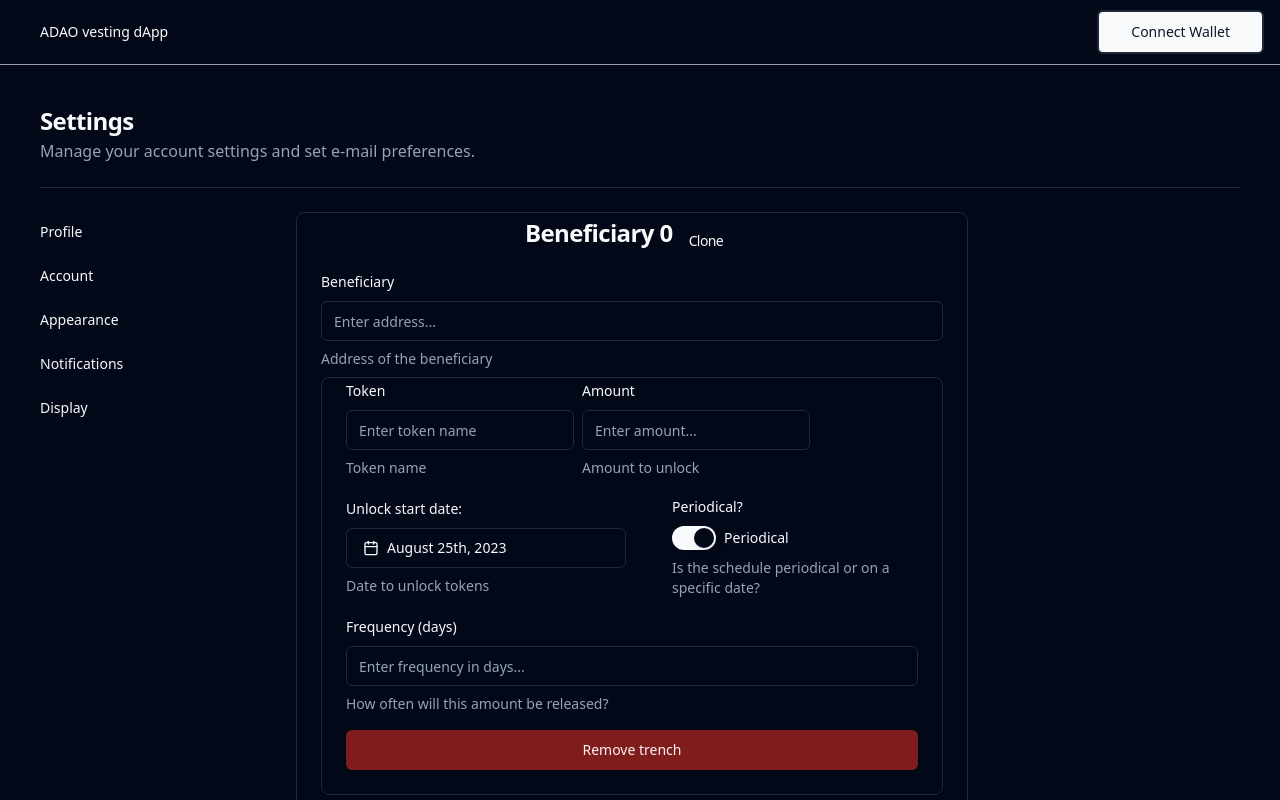
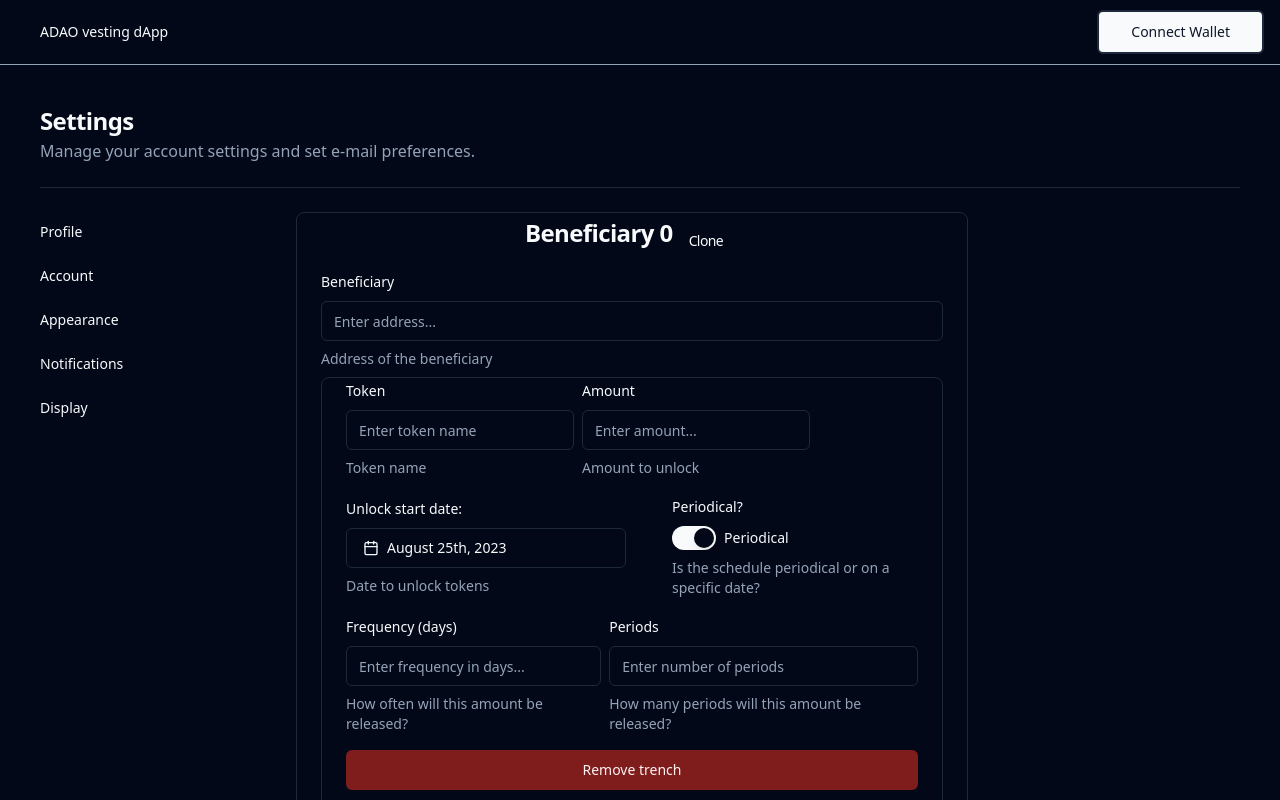
Before and after one commit to ADAOcommunity/cardano-vesting-dApp, a Next.js app in the folder frontend/: page /create in a window 1280 px wide. Both pictures are taken after a click on the switch 694 px from the left and 538 px from the top of the page. Shown: the top 800 px of the page. Built offline with nearby package versions, Linux system fonts and the light colour scheme.

Commit message:
Allow adding number of periods

```diff
--- a/frontend/components/form/create-form.tsx
+++ b/frontend/components/form/create-form.tsx
@@ -48,6 +48,7 @@ const vestingScheduleSchema = z.object(
                                 message: "Address must be specified",
                             }),
                             periodical: z.boolean(),
+                            periods: z.number().min(1, { message: "Periods must be greater than 0" }).optional(),
                             periodLength: z.number().min(1, { message: "Period length must be greater than 0" }).optional(),
                             amount: z.number().min(0.1, { message: "Amount must be greater than 0" })
                         })
@@ -71,6 +72,7 @@ const defaultValues: Partial<VestingFormValues> = {
                 {
                     amount: 0,
                     freeDate: new Date(),
+                    periods:1,
                     periodical: false,
                     periodLength: 0,
                     token: ""
--- a/frontend/components/form/schedule-form.tsx
+++ b/frontend/components/form/schedule-form.tsx
@@ -146,7 +146,7 @@ export function BeneficiarySchedule({ scheduleIndex, onRemove }: Props) {
                                         <FormLabel>Periodical?</FormLabel>
                                         <FormControl>
                                             <div className="flex items-center space-x-2">
-                                                <Switch onCheckedChange={(e)=>form.setValue(`items.${scheduleIndex}.schedule.${index}.periodical`, e)} id="periodical" />
+                                                <Switch onCheckedChange={(e) => form.setValue(`items.${scheduleIndex}.schedule.${index}.periodical`, e)} id="periodical" />
                                                 <Label htmlFor="airplane-mode">Periodical</Label>
                                             </div>
                                         </FormControl>
@@ -161,14 +161,16 @@ export function BeneficiarySchedule({ scheduleIndex, onRemove }: Props) {
 
 
                         </div>
-                        {form.getValues(`items.${scheduleIndex}.schedule.${index}.periodical`) && <FormField
+                        {form.getValues(`items.${scheduleIndex}.schedule.${index}.periodical`) &&
+                            <div className="flex flex-row space-x-2 justify-even items-center">
+                                <FormField
                                     control={form.control}
                                     name={`items.${scheduleIndex}.schedule.${index}.periodLength`}
                                     render={({ field }) => (
                                         <FormItem>
                                             <FormLabel>Frequency (days)</FormLabel>
                                             <FormControl>
-                                        <Input onChange={(e) => form.setValue(`items.${scheduleIndex}.schedule.${index}.amount`, Number(e.target.value))} type="number" placeholder="Enter frequency in days..." />
+                                                <Input onChange={(e) => form.setValue(`items.${scheduleIndex}.schedule.${index}.periodLength`, Number(e.target.value))} type="number" placeholder="Enter frequency in days..." />
                                             </FormControl>
                                             <FormDescription>
                                                 How often will this amount be released?
@@ -176,7 +178,25 @@ export function BeneficiarySchedule({ scheduleIndex, onRemove }: Props) {
                                             <FormMessage />
                                         </FormItem>
                                     )}
-                        />}
+                                />
+                                <FormField
+                                    control={form.control}
+                                    name={`items.${scheduleIndex}.schedule.${index}.periods`}
+                                    render={({ field }) => (
+                                        <FormItem>
+                                            <FormLabel>Periods</FormLabel>
+                                            <FormControl>
+                                                <Input onChange={(e) => form.setValue(`items.${scheduleIndex}.schedule.${index}.periods`, Number(e.target.value))} type="number" placeholder="Enter number of periods" />
+                                            </FormControl>
+                                            <FormDescription>
+                                                How many periods will this amount be released?
+                                            </FormDescription>
+                                            <FormMessage />
+                                        </FormItem>
+                                    )}
+                                />
+                            </div>
+                        }
                         <Button className="mt-4" variant="destructive" onClick={(e) => removeBeneficiarySchedule(e, index)} >Remove trench</Button>
 
                     </CardContent>
```
Lines whose indentation alone changed are shown as unchanged.
